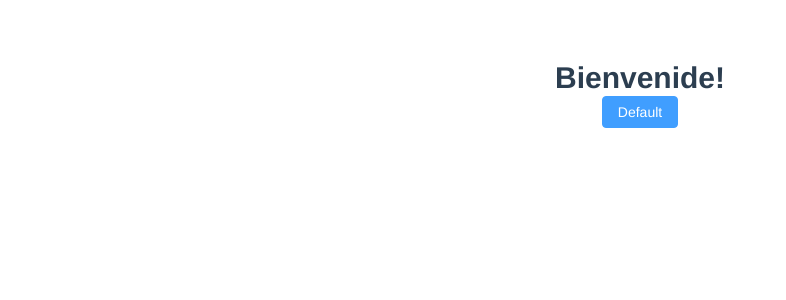
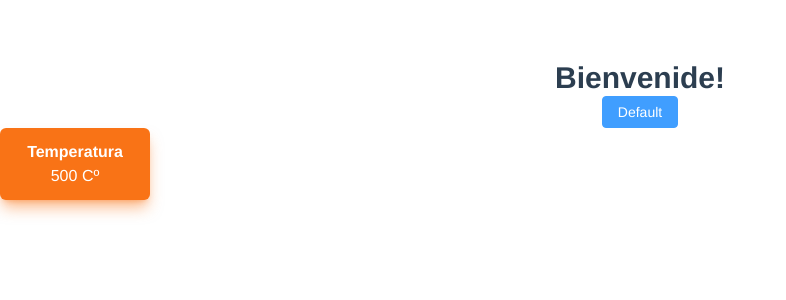
Before and after one commit to jofaval/fusa-period-tracking, a Vue app in the folder app/: page /#/home in a window 1280 px wide. Shown: the top 300 px of the page, without its empty margins (0-786 px from the left). Built offline with nearby package versions, Linux system fonts and the light colour scheme.

Commit message:
feat: #46 Created MetricsTemperatureComponent

```diff
--- /dev/null
+++ b/app/src/components/MetricsTemperatureComponent.vue
@@ -0,0 +1,62 @@
+<template>
+  <div
+    class="metrics__temperature__container rounded-md bg-orange-500 shadow-lg shadow-orange-500/50 text-white p-3"
+  >
+    <div class="metrics__temperature__label font-bold">
+      <span class="metrics__temperature__label__title">{{ $t('metrics.temperature.title') }}</span>
+    </div>
+    <div class="metrics__temperature">
+      <span class="metrics__temperature__value">{{ getFormattedTemperature() }}</span
+      >&nbsp;<span class="metrics__temperature__suffix">{{ $t(getTemperatureSuffixLabel()) }}</span>
+    </div>
+  </div>
+</template>
+
+<script lang="ts" setup>
+// Vendors
+import { defineComponent } from 'vue';
+// Constants
+import metricsConstants from '@/metrics/metrics.constants';
+// Utils
+import { convertTemperature } from '@/metrics/metrics.utils';
+
+const props = defineProps({
+  temperature: { type: Number, required: true },
+  originFormat: { type: Number, default: metricsConstants.TEMPERATURE.FORMATS.CELSIUS },
+  targetFormat: { type: Number, default: metricsConstants.TEMPERATURE.FORMATS.CELSIUS },
+});
+
+const getFormattedTemperature = (): number =>
+  convertTemperature({
+    temperature: props.temperature,
+    originFormat: props.originFormat,
+    targetFormat: props.targetFormat,
+  });
+
+const getTemperatureSuffixLabel = (): string => {
+  let suffix = '';
+
+  switch (props.targetFormat) {
+    case metricsConstants.TEMPERATURE.FORMATS.CELSIUS:
+      suffix = 'celsius';
+      break;
+    case metricsConstants.TEMPERATURE.FORMATS.FAHRENHEIT:
+      suffix = 'fahrenheit';
+      break;
+    case metricsConstants.TEMPERATURE.FORMATS.KELVIN:
+      suffix = 'kelvin';
+      break;
+  }
+
+  return `metrics.temperature.suffix.${suffix}`;
+};
+defineComponent({
+  name: 'MetricsTemperatureComponent',
+});
+</script>
+
+<style scoped>
+.metrics__temperature__container {
+  max-width: 150px;
+}
+</style>
--- a/app/src/langs/en/en.lang.ts
+++ b/app/src/langs/en/en.lang.ts
@@ -15,4 +15,14 @@ export default {
       },
     },
   },
+  metrics: {
+    temperature: {
+      title: 'Temperature',
+      suffix: {
+        celsius: 'Cº',
+        fahrenheit: 'Fº',
+        kelvin: 'Kº',
+      },
+    },
+  },
 };
--- a/app/src/langs/es/es.lang.ts
+++ b/app/src/langs/es/es.lang.ts
@@ -15,4 +15,14 @@ export default {
       },
     },
   },
+  metrics: {
+    temperature: {
+      title: 'Temperatura',
+      suffix: {
+        celsius: 'Cº',
+        fahrenheit: 'Fº',
+        kelvin: 'Kº',
+      },
+    },
+  },
 };
--- /dev/null
+++ b/app/src/metrics/metrics.constants.ts
@@ -0,0 +1,9 @@
+export default {
+  TEMPERATURE: {
+    FORMATS: {
+      CELSIUS: 0,
+      FAHRENHEIT: 1,
+      KELVIN: 2,
+    },
+  },
+};
--- /dev/null
+++ b/app/src/metrics/metrics.d.ts
@@ -0,0 +1,5 @@
+enum MetricsTemperatureFormat {
+  CELSIUS = 0,
+  FAHRENHEIT = 1,
+  KELVIN = 2,
+}
--- /dev/null
+++ b/app/src/metrics/metrics.utils.ts
@@ -0,0 +1,75 @@
+// Constants
+import metricsConstants from './metrics.constants';
+
+export const celsiusToFahrenheit = (celsius: number): number => (celsius * 9) / 5 + 32;
+export const fahrenheitToCelsius = (fahrenheit: number): number => ((fahrenheit - 32) * 5) / 9;
+export const celsiusToKelvin = (celsius: number): number => celsius + 273.15;
+export const kelvinToCelsius = (kelvin: number): number => kelvin - 273.15;
+
+type MetricsStandarizeTemperature = {
+  temperature: number;
+  originFormat: MetricsTemperatureFormat;
+};
+
+export const standarizeTemperature = ({
+  temperature,
+  originFormat = metricsConstants.TEMPERATURE.FORMATS.CELSIUS,
+}: MetricsStandarizeTemperature): number => {
+  let standarizedTempreature: number = temperature;
+
+  switch (originFormat) {
+    case metricsConstants.TEMPERATURE.FORMATS.FAHRENHEIT:
+      standarizedTempreature = fahrenheitToCelsius(temperature);
+      break;
+    case metricsConstants.TEMPERATURE.FORMATS.KELVIN:
+      standarizedTempreature = kelvinToCelsius(temperature);
+      break;
+  }
+
+  return standarizedTempreature;
+};
+
+type MetricsTransformTemperature = {
+  temperature: number;
+  targetFormat: MetricsTemperatureFormat;
+};
+
+export const transformTemperature = ({
+  temperature,
+  targetFormat = metricsConstants.TEMPERATURE.FORMATS.CELSIUS,
+}: MetricsTransformTemperature): number => {
+  let transformedTempreature: number = temperature;
+
+  switch (targetFormat) {
+    case metricsConstants.TEMPERATURE.FORMATS.FAHRENHEIT:
+      transformedTempreature = celsiusToFahrenheit(temperature);
+      break;
+    case metricsConstants.TEMPERATURE.FORMATS.KELVIN:
+      transformedTempreature = celsiusToKelvin(temperature);
+      break;
+  }
+
+  return transformedTempreature;
+};
+
+type MetricsConvertTemperature = {
+  temperature: number;
+  originFormat: MetricsTemperatureFormat;
+  targetFormat: MetricsTemperatureFormat;
+};
+
+export const convertTemperature = ({
+  temperature,
+  originFormat = metricsConstants.TEMPERATURE.FORMATS.CELSIUS,
+  targetFormat = metricsConstants.TEMPERATURE.FORMATS.CELSIUS,
+}: MetricsConvertTemperature): number => {
+  const standarizedTempreature: number = standarizeTemperature({ temperature, originFormat });
+  const transformedTempreature: number = transformTemperature({
+    temperature: standarizedTempreature,
+    targetFormat,
+  });
+
+  return transformedTempreature;
+};
+
+export default { convertTemperature };
--- a/app/src/router/constants/routes.constants.ts
+++ b/app/src/router/constants/routes.constants.ts
@@ -1,8 +1,8 @@
 // Constants
-import { pathConstants } from '../../constants';
+import { pathConstants } from '@/constants';
 // Views
-import Home from '../../views/home/home.view.vue';
-import Profile from '../../views/profile/profile.view.vue';
+import Home from '@/views/home/home.view.vue';
+import Profile from '@/views/profile/profile.view.vue';
 
 export default {
   ROUTES: [
--- a/app/src/views/home/home.view.vue
+++ b/app/src/views/home/home.view.vue
@@ -1,9 +1,13 @@
 <script setup lang="ts">
 import constants from './constants/home.constants';
+// Components
+import MetricsTemperatureComponentVue from '@/components/MetricsTemperatureComponent.vue';
 </script>
+
 <template>
   <h1 class="text-3xl font-bold">{{ $t(constants.TITLE) }}</h1>
   <el-button type="primary">Default</el-button>
+  <MetricsTemperatureComponentVue :temperature="500" />
 </template>
 
 <style scoped>
```
Also changed, not shown: 1 other file (tests, documents, lock files or other folders).
